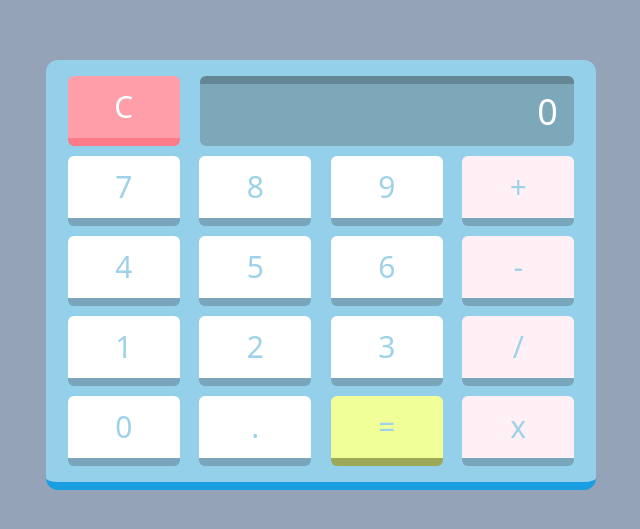
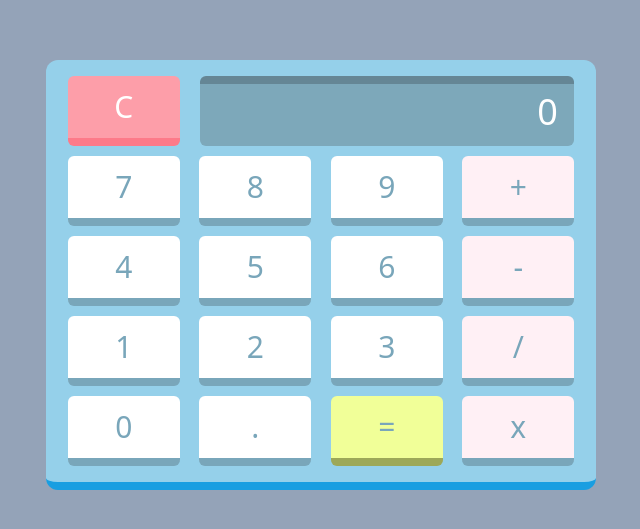
Before and after one commit to radualexeev/calculator, a React (Create React App) app in the folder client/: page / in a window 1280 px wide. Shown: the part 125-654 px from the top of the page, without its empty margins (319-959 px from the left). Built offline with nearby package versions, Linux system fonts and the light colour scheme.

Commit message:
change the color text

```diff
--- a/client/src/App.jsx
+++ b/client/src/App.jsx
@@ -9,22 +9,22 @@ export default function App() {
       <Container>
         <Button value={"C"} background={"bg-[#FD9EA9]"} color={"text-[#FFFFFF]"} border={"border-[#FD7A89]"}/>
         <Display />
-        <Button value={"7"} background={"bg-[#FFFFFF]"} color={"text-[#9ED2E9]"} border={"border-[#79A6BA]"}/>
-        <Button value={"8"} background={"bg-[#FFFFFF]"} color={"text-[#9ED2E9]"} border={"border-[#79A6BA]"}/>
-        <Button value={"9"} background={"bg-[#FFFFFF]"} color={"text-[#9ED2E9]"} border={"border-[#79A6BA]"}/>
-        <Button value={"+"} background={"bg-[#FFF0F5]"} color={"text-[#9ED2E9]"} border={"border-[#79A6BA]"}/>
-        <Button value={"4"} background={"bg-[#FFFFFF]"} color={"text-[#9ED2E9]"} border={"border-[#79A6BA]"}/>
-        <Button value={"5"} background={"bg-[#FFFFFF]"} color={"text-[#9ED2E9]"} border={"border-[#79A6BA]"}/>
-        <Button value={"6"} background={"bg-[#FFFFFF]"} color={"text-[#9ED2E9]"} border={"border-[#79A6BA]"}/>
-        <Button value={"-"} background={"bg-[#FFF0F5]"} color={"text-[#9ED2E9]"} border={"border-[#79A6BA]"}/>
-        <Button value={"1"} background={"bg-[#FFFFFF]"} color={"text-[#9ED2E9]"} border={"border-[#79A6BA]"}/>
-        <Button value={"2"} background={"bg-[#FFFFFF]"} color={"text-[#9ED2E9]"} border={"border-[#79A6BA]"}/>
-        <Button value={"3"} background={"bg-[#FFFFFF]"} color={"text-[#9ED2E9]"} border={"border-[#79A6BA]"}/>
-        <Button value={"/"} background={"bg-[#FFF0F5]"} color={"text-[#9ED2E9]"} border={"border-[#79A6BA]"}/>
-        <Button value={"0"} background={"bg-[#FFFFFF]"} color={"text-[#9ED2E9]"} border={"border-[#79A6BA]"}/>
-        <Button value={"."} background={"bg-[#FFFFFF]"} color={"text-[#9ED2E9]"} border={"border-[#79A6BA]"}/>
-        <Button value={"="} background={"bg-[#F1FF98]"} color={"text-[#9ED2E9]"} border={"border-[#9DA858]"}/>
-        <Button value={"x"} background={"bg-[#FFF0F5]"} color={"text-[#9ED2E9]"} border={"border-[#79A6BA]"}/>
+        <Button value={"7"} background={"bg-[#FFFFFF]"} color={"text-[#79A6BA]"} border={"border-[#79A6BA]"}/>
+        <Button value={"8"} background={"bg-[#FFFFFF]"} color={"text-[#79A6BA]"} border={"border-[#79A6BA]"}/>
+        <Button value={"9"} background={"bg-[#FFFFFF]"} color={"text-[#79A6BA]"} border={"border-[#79A6BA]"}/>
+        <Button value={"+"} background={"bg-[#FFF0F5]"} color={"text-[#79A6BA]"} border={"border-[#79A6BA]"}/>
+        <Button value={"4"} background={"bg-[#FFFFFF]"} color={"text-[#79A6BA]"} border={"border-[#79A6BA]"}/>
+        <Button value={"5"} background={"bg-[#FFFFFF]"} color={"text-[#79A6BA]"} border={"border-[#79A6BA]"}/>
+        <Button value={"6"} background={"bg-[#FFFFFF]"} color={"text-[#79A6BA]"} border={"border-[#79A6BA]"}/>
+        <Button value={"-"} background={"bg-[#FFF0F5]"} color={"text-[#79A6BA]"} border={"border-[#79A6BA]"}/>
+        <Button value={"1"} background={"bg-[#FFFFFF]"} color={"text-[#79A6BA]"} border={"border-[#79A6BA]"}/>
+        <Button value={"2"} background={"bg-[#FFFFFF]"} color={"text-[#79A6BA]"} border={"border-[#79A6BA]"}/>
+        <Button value={"3"} background={"bg-[#FFFFFF]"} color={"text-[#79A6BA]"} border={"border-[#79A6BA]"}/>
+        <Button value={"/"} background={"bg-[#FFF0F5]"} color={"text-[#79A6BA]"} border={"border-[#79A6BA]"}/>
+        <Button value={"0"} background={"bg-[#FFFFFF]"} color={"text-[#79A6BA]"} border={"border-[#79A6BA]"}/>
+        <Button value={"."} background={"bg-[#FFFFFF]"} color={"text-[#79A6BA]"} border={"border-[#79A6BA]"}/>
+        <Button value={"="} background={"bg-[#F1FF98]"} color={"text-[#79A6BA]"} border={"border-[#9DA858]"}/>
+        <Button value={"x"} background={"bg-[#FFF0F5]"} color={"text-[#79A6BA]"} border={"border-[#79A6BA]"}/>
       </Container>
     </div>
   );
```
